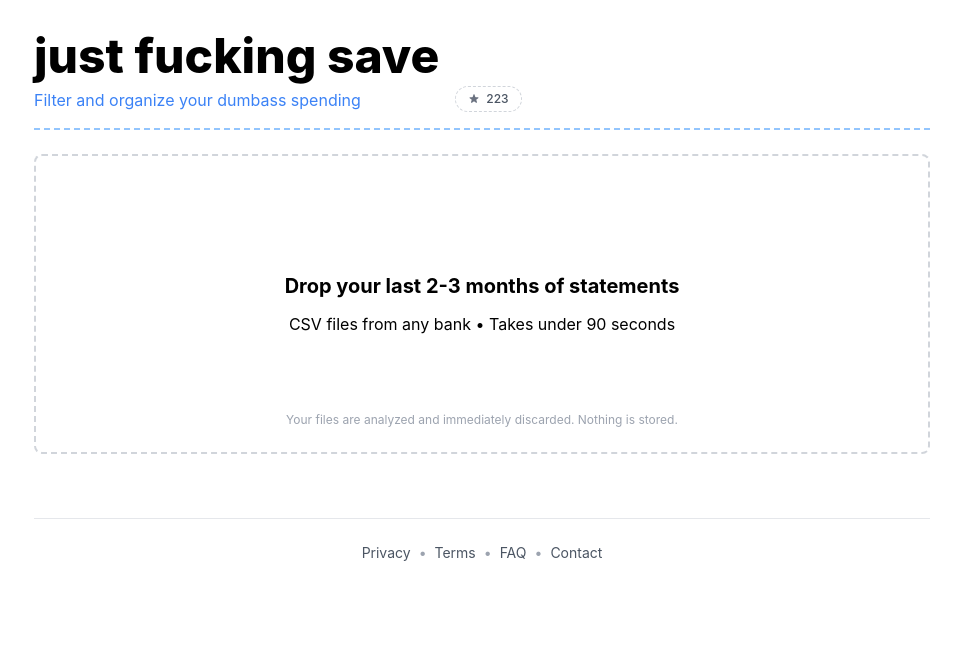
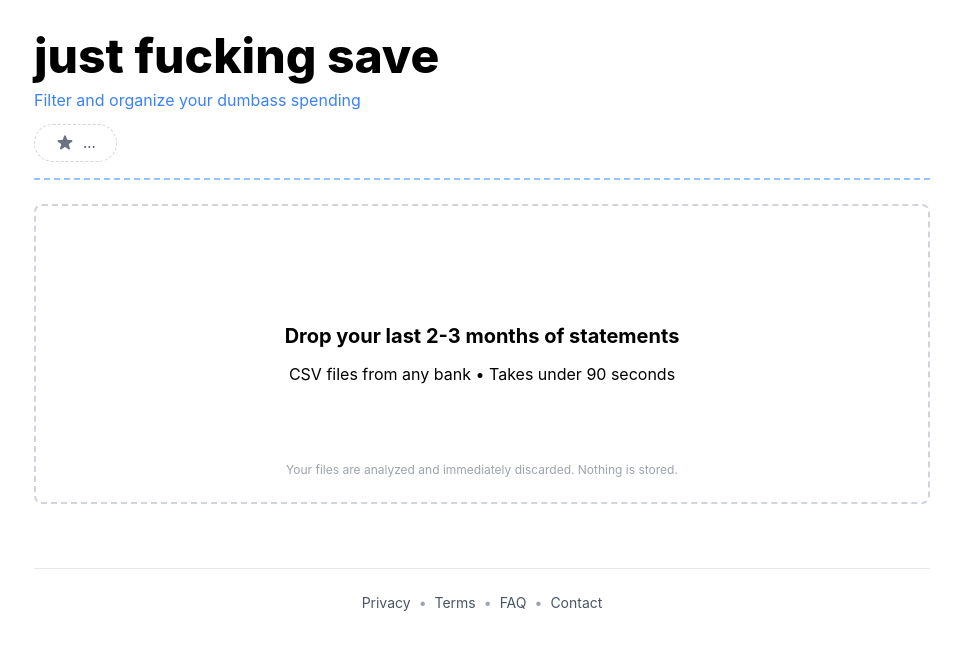
Before and after one commit to rmcguiness/just-fecking-save, a Next.js app: page / in a window 1280 px wide. Shown: the top 650 px of the page, without its empty margins (158-1119 px from the left). Built offline with nearby package versions, Linux system fonts and the light colour scheme; no server answers.

Commit message:
updated button and fixed resend

```diff
--- a/app/api/contact/route.ts
+++ b/app/api/contact/route.ts
@@ -38,7 +38,7 @@ export async function POST(request: NextRequest) {
         <p><strong>Message:</strong></p>
         <p>${sanitizedMessage.replace(/\n/g, '<br>')}</p>
       `,
-			replyTo: email.trim(), // Use original email for reply-to (Resend will validate)
+			reply_to: email.trim(), // Use original email for reply-to (Resend will validate)
 		});
 
 		if (error) {
--- a/app/page.tsx
+++ b/app/page.tsx
@@ -1,17 +1,38 @@
 'use client';
 
-import { useState } from 'react';
+import { useState, useEffect } from 'react';
 import FileDropZone from '@/components/FileDropZone';
 import ResultsDisplay from '@/components/ResultsDisplay';
 import Footer from '@/components/Footer';
 import { processFile } from '@/utils/fileProcessor';
 import type { ProcessedData } from '@/types';
 
+const GITHUB_REPO_URL = 'https://github.com/rmcguiness/just-fecking-save';
+const GITHUB_API_URL = 'https://api.github.com/repos/rmcguiness/just-fecking-save';
+
 export default function Home() {
   const [processedData, setProcessedData] = useState<ProcessedData | null>(null);
   const [isProcessing, setIsProcessing] = useState(false);
   const [processingTime, setProcessingTime] = useState<number | null>(null);
   const [error, setError] = useState<string | null>(null);
+  const [starCount, setStarCount] = useState<number | null>(null);
+
+  useEffect(() => {
+    const fetchStarCount = async () => {
+      try {
+        const response = await fetch(GITHUB_API_URL);
+        if (response.ok) {
+          const data = await response.json();
+          setStarCount(data.stargazers_count || 0);
+        }
+      } catch (error) {
+        console.error('Error fetching star count:', error);
+        // Keep starCount as null if fetch fails
+      }
+    };
+
+    fetchStarCount();
+  }, []);
 
   const handleFileProcessed = async (file: File) => {
     setIsProcessing(true);
@@ -38,30 +59,29 @@ export default function Home() {
     <main className="flex-1 bg-white p-8">
       <div className="flex items-center justify-center mb-6">
         <div className="w-full max-w-4xl">
-          <div className="flex items-end gap-4 mb-4">
-            <div>
-              <h1 className="text-5xl font-extrabold text-black mb-2">
-                just fucking save
-              </h1>
-              <p className="text-blue-500 text-md">
-                Filter and organize your dumbass spending
-              </p>
-            </div>
+          <div className="mb-4">
+            <h1 className="text-5xl font-extrabold text-black mb-2">
+              just fucking save
+            </h1>
+            <p className="text-blue-500 text-md mb-3">
+              Filter and organize your dumbass spending
+            </p>
             <button
               onClick={() => {
-                // Handle star button click
-                console.log('Star button clicked');
+                window.open(GITHUB_REPO_URL, '_blank', 'noopener,noreferrer');
               }}
-              className="px-3 py-1 bg-white border border-dashed border-gray-300 rounded-full flex items-center gap-1.5 transition-all duration-200 hover:bg-blue-200 hover:border-blue-500 hover:scale-105 cursor-pointer"
+              className="px-5 py-2 bg-white border border-dashed border-gray-300 rounded-full flex items-center gap-2 transition-all duration-200 hover:bg-blue-200 hover:border-blue-500 hover:scale-105 cursor-pointer"
             >
               <svg
-                className="w-3 h-3 text-gray-500"
+                className="w-5 h-5 text-gray-500"
                 fill="currentColor"
                 viewBox="0 0 20 20"
               >
                 <path d="M9.049 2.927c.3-.921 1.603-.921 1.902 0l1.07 3.292a1 1 0 00.95.69h3.462c.969 0 1.371 1.24.588 1.81l-2.8 2.034a1 1 0 00-.364 1.118l1.07 3.292c.3.921-.755 1.688-1.54 1.118l-2.8-2.034a1 1 0 00-1.175 0l-2.8 2.034c-.784.57-1.838-.197-1.539-1.118l1.07-3.292a1 1 0 00-.364-1.118L2.98 8.72c-.783-.57-.38-1.81.588-1.81h3.461a1 1 0 00.951-.69l1.07-3.292z" />
               </svg>
-              <span className="text-xs text-gray-600 font-medium">223</span>
+              <span className="text-sm text-gray-600 font-medium">
+                {starCount !== null ? starCount : '...'}
+              </span>
             </button>
           </div>
           <div className="border-t-2 border-dashed border-blue-300"></div>
```
